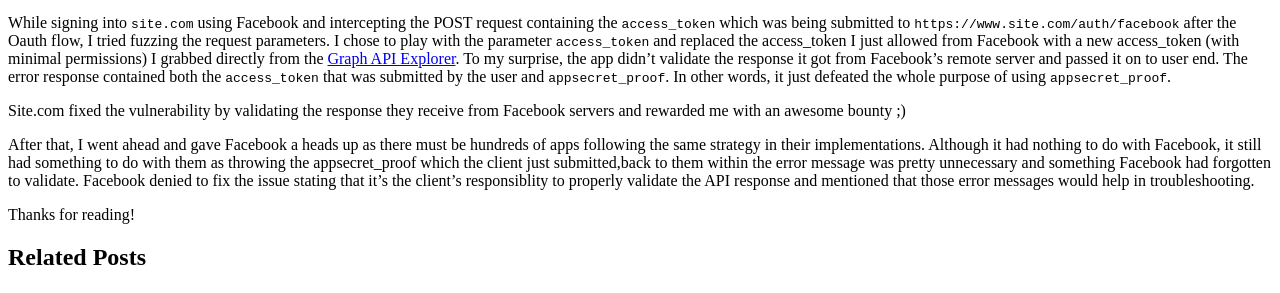
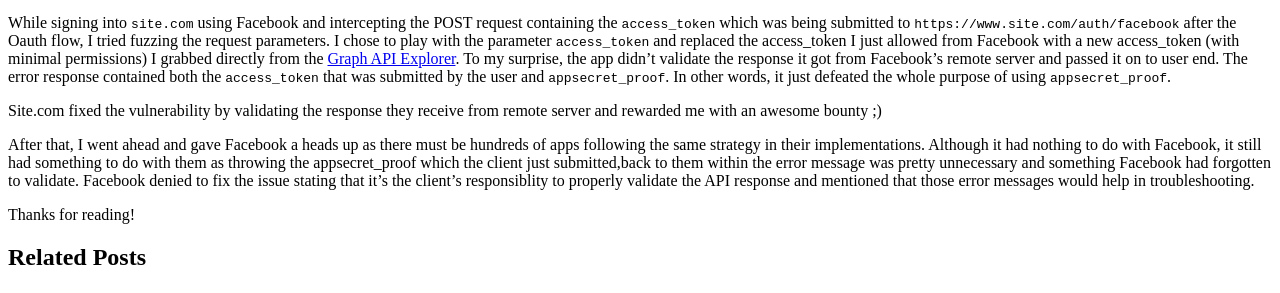
Before and after one commit to sahadnk72/sahadnk72.github.io, a Jekyll site: the page built from _posts/2016-11-12-appsecret-proof-h1-report.md, in a window 1280 px wide. Shown: the part 924-1217 px from the top of the page. Built offline with Jekyll 4.4.1, drawn with Linux system fonts in a browser that asks for light colours.

Commit message:
Update 2016-11-12-appsecret-proof-h1-report.md

```diff
--- a/_posts/2016-11-12-appsecret-proof-h1-report.md
+++ b/_posts/2016-11-12-appsecret-proof-h1-report.md
@@ -20,7 +20,7 @@ remote server and passed it on to user end. The error response contained both th
 
 
 
-Site.com fixed the vulnerability by validating the response they receive from Facebook servers and rewarded me with an awesome bounty ;)
+Site.com fixed the vulnerability by validating the response they receive from remote server and rewarded me with an awesome bounty ;)
 
 After that, I went ahead and gave Facebook a heads up as there must be hundreds of apps following the same strategy in their implementations. Although it had nothing to do with Facebook, it still had something to do with
 them as throwing the appsecret_proof which the client just submitted,back to them within the error message was pretty unnecessary and something Facebook had
```
